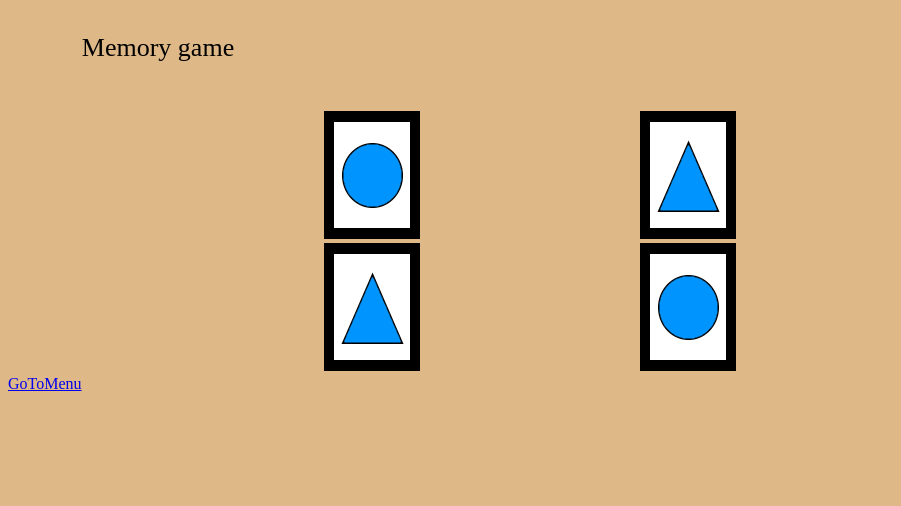
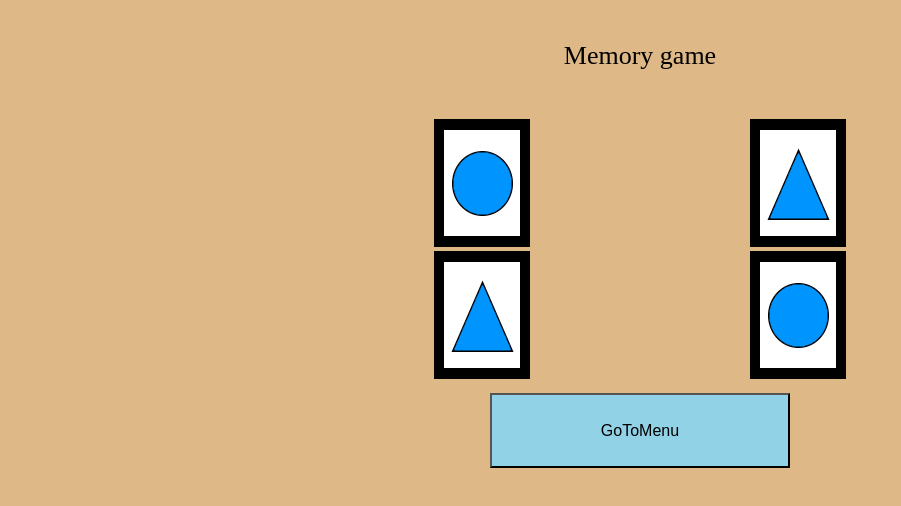
Before and after one commit to CarlosMelgosa/p_individual, a plain HTML site: page pi_2/html/game.html in a window 1280 px wide. Shown: the whole page, without its empty margins (0-901 px from the left). Drawn offline with Linux system fonts and the light colour scheme.

Commit message:
game.html totalment centrat
self_center afegit dintre el grid

```diff
--- a/pi_2/html/game.html
+++ b/pi_2/html/game.html
@@ -4,10 +4,15 @@
 		<link rel="stylesheet" href="../styles/main.css">
 		<script src="../js/game_controller.js"></script>
 		<script src="../js/loader.js"></script>
+		<script src="../js/menu_controller.js"></script>
 		<title> My first game - Game </title>
 	</head>
 	<body>
-		<p class="menu-object" id="title">Memory game</p>
+		<div class="capçal">
+			<div class="titol">
+				<p class="menu-object" id="title">Memory game</p>
+			</div>
+		</div>
 		<div class="tauler">
 			<div class="carta1">
 				<img src="../resources/cb.png" onclick="items[0].do_click()">
@@ -22,6 +27,11 @@
 				<img src="../resources/cb.png" onclick="items[3].do_click()">
 			</div>
 		</div>
-		<a class="menu-object" href="../">GoToMenu</a>
+		<div class="boto_joc">
+			<div class="opcio">
+				<button class="menu-object" onclick="enrere()"> GoToMenu</button>
+			</div>
+		</div>
+
 	</body>
 </html>
--- a/pi_2/js/menu_controller.js
+++ b/pi_2/js/menu_controller.js
@@ -11,6 +11,10 @@ function exit (){
 	loadpage("../index.html");
 }
 
+function enrere (){
+	loadpage("../index.html");
+}
+
 function options(){
 	// TODO: Open options menu
 	console.log("Options menu button");
--- a/pi_2/styles/main.css
+++ b/pi_2/styles/main.css
@@ -77,23 +77,47 @@ button.index-object:hover:not(:active){
 }
 
 .titleindex {
+	justify-self: center;
 	grid-column: 2;
 	grid-row: 1 ;
 }
 
 .button1 {
+	justify-self: center;
 	grid-column: 2;
 	grid-row: 2 ;
 }
 
 .button2 {
+	justify-self: center;
 	grid-column: 2;
 	grid-row: 3 ;
 }
 
 .button3 {
+	justify-self: center;
 	grid-column: 2;
 	grid-row: 4 ;
+}
+
+.capçal {
+	display: grid;
+	grid-template-columns: 1fr 1fr 1fr;
+}
+
+.titol {
+	justify-self: center;
+	grid-column: 2;
+}
+
+.boto_joc {
+	display: grid;
+	grid-template-columns: 1fr 1fr 1fr;
+}
+
+.opcio {
+	justify-self: center;
+	grid-column: 2;
 }
 
 .tauler {
@@ -103,18 +127,22 @@ button.index-object:hover:not(:active){
 }
 
 .carta1 {
+	justify-self: center;
 	grid-column: 2;
 	grid-row: 1 ;
 }
 .carta2 {
+	justify-self: center;
 	grid-column: 3;
 	grid-row: 1 ;
 }
 .carta3 {
+	justify-self: center;
 	grid-column: 2;
 	grid-row: 2 ;
 }
 .carta4 {
+	justify-self: center;
 	grid-column: 3;
 	grid-row: 2 ;
 }
```
